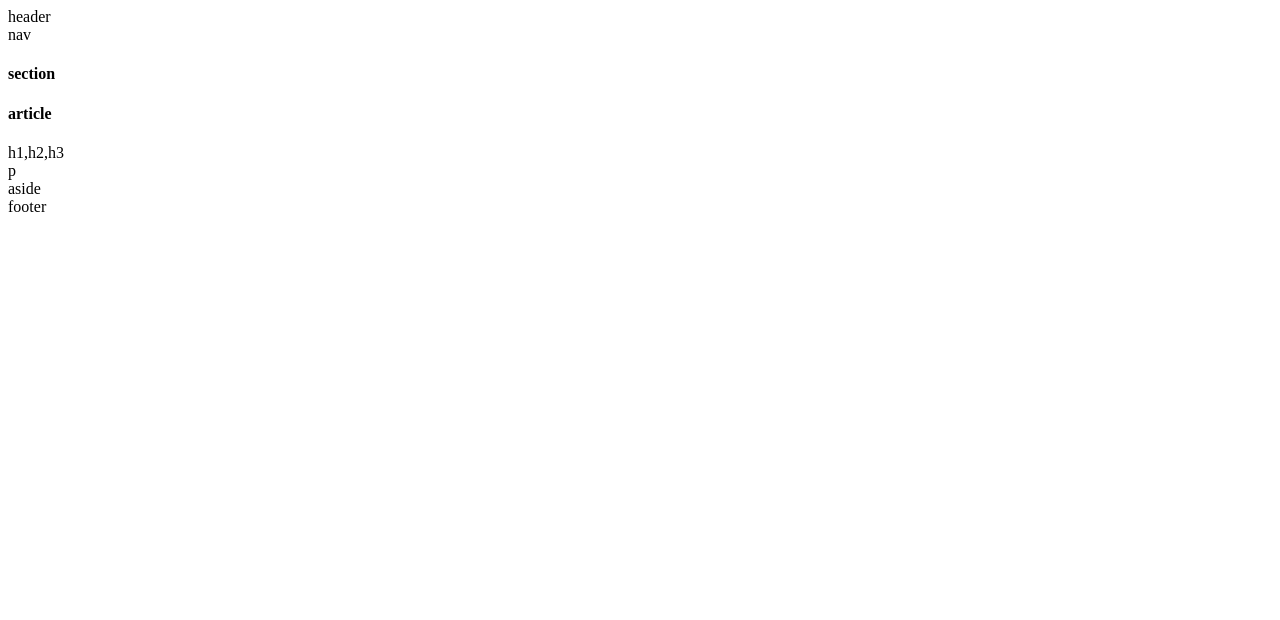
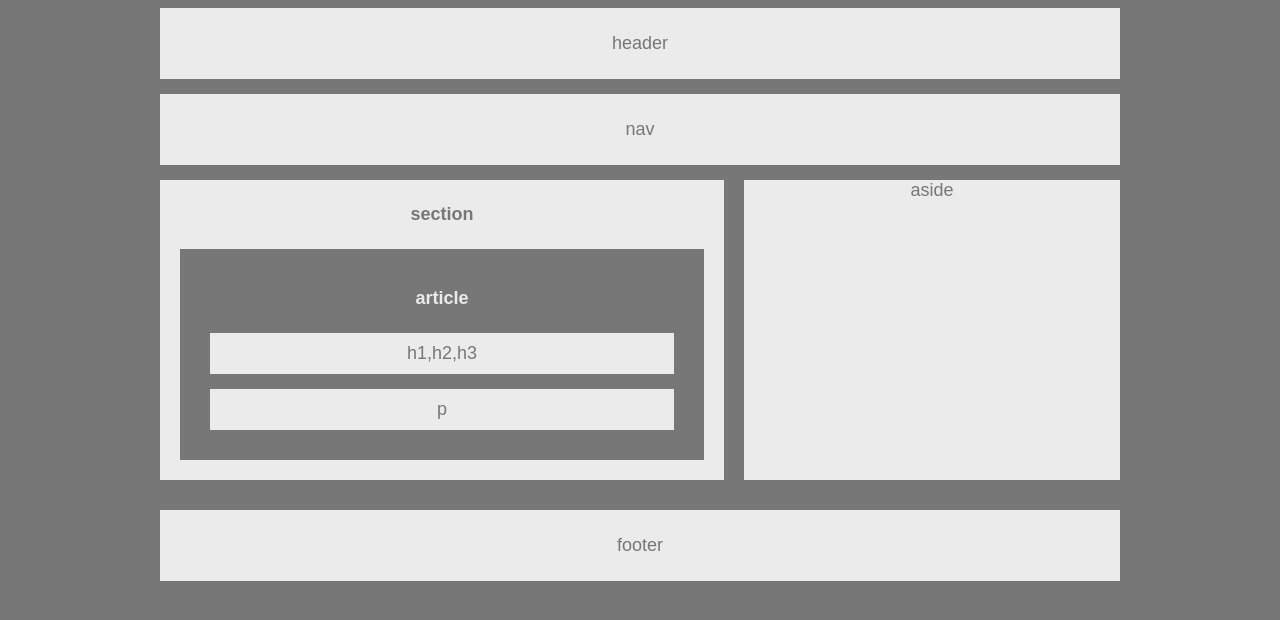
Before and after one commit to markpython86/HW-Wireframe, a plain HTML site: page index.html in a window 1280 px wide. Drawn offline with Linux system fonts and the light colour scheme.

Commit message:
adding css: color,fonts, box-alignment

```diff
--- a/index.html
+++ b/index.html
@@ -8,13 +8,19 @@
 <body>
     <div class="header">header</div>
     <div class="nav">nav</div>
-    <div class="section"><h4>section</h4>
-        <div class="article"><h4>article</h4>
-            <div class="articleHeader">h1,h2,h3</div>
-            <div class="paragraph">p</div>
+    <div class="midSection">
+        <div class="section"><h4>section</h4>
+            <div class="article"><h4>article</h4>
+                <div class="articleHeader">h1,h2,h3</div>
+                <div class="paragraph">p</div>
+            </div>
         </div>
+        <div class="aside">aside</div>
+
+
     </div>
-    <div class="aside">aside</div>
+
+
     <div class="footer">footer</div>
 </body>
 </html>
--- a/style.css
+++ b/style.css
@@ -0,0 +1,57 @@
+body {
+    font-family: 'Arial', 'Helvetica Neue', Helvetica, sans-serif;
+    color: #777;
+    background-color: #777;
+    width: 960px;
+    font-size: 18px;
+    text-align: center;
+    display: block;
+    margin-left: auto;
+    margin-right: auto;
+
+}
+
+div{
+    margin-bottom: 15px;
+}
+
+.header, .nav, .section, .aside, .footer{
+    background-color:#ebebeb;
+}
+
+.article {
+    color: #ebebeb;
+    background-color: #777;
+    margin: 20px;
+    padding:15px;
+}
+
+.articleHeader, .paragraph{
+    color: #777;
+    background-color: #ebebeb;
+    margin: 15px;
+    padding: 10px;
+
+
+}
+
+.header, .nav, .footer{
+    padding: 25px;
+}
+
+.midSection{
+    display: flex;
+
+}
+
+.section{
+    width: 60%;
+    margin-right: 10px;
+}
+
+
+
+.aside{
+    width: 40%;
+    margin-left: 10px;
+}
```
